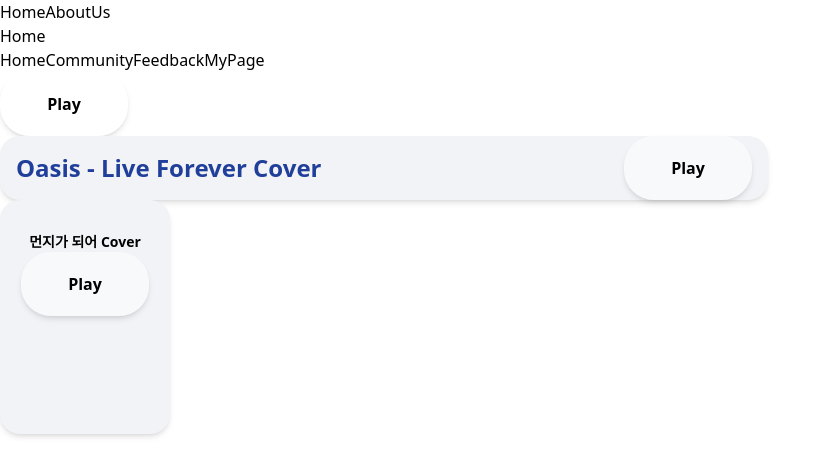
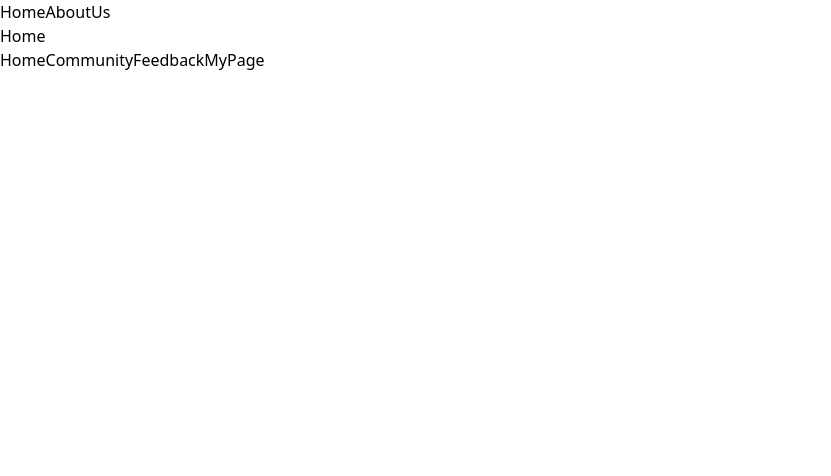
Before and after one commit to GDG-on-Campus-KNU/4th-SC-Team-6-FE, a React (Create React App) app in the folder my-app/: page / in a window 1280 px wide. Shown: the top 476 px of the page, without its empty margins (0-831 px from the left). Built offline with nearby package versions, Linux system fonts and the light colour scheme.

Commit message:
chore: 불필요한 파일 삭제

```diff
--- a/my-app/src/App.js
+++ b/my-app/src/App.js
@@ -3,13 +3,6 @@ import { BrowserRouter } from 'react-router-dom';
 import Navigation from './components/Navigation';
 import AppRouter from './routes/Routers';
 import Header from './components/Header';
-
-//test
-
-import PlayButton from './components/PlayButton';
-import MusicCard from './components/MusicCard';
-import MusicCardBig from './components/MusicCardBig';
-
 
 function App() {
   return (
@@ -17,10 +10,6 @@ function App() {
       <Header />
       <AppRouter />
       <Navigation />
-      <PlayButton to="/"></PlayButton>
-      <MusicCard titile="Oasis - Live Fore.." to ="/"/>
-      <MusicCardBig title="먼지가 되어 Cover" to="/" />
-
     </BrowserRouter>
   );
 }
```
Also changed, not shown: 1 other file (tests, documents, lock files or other folders).
